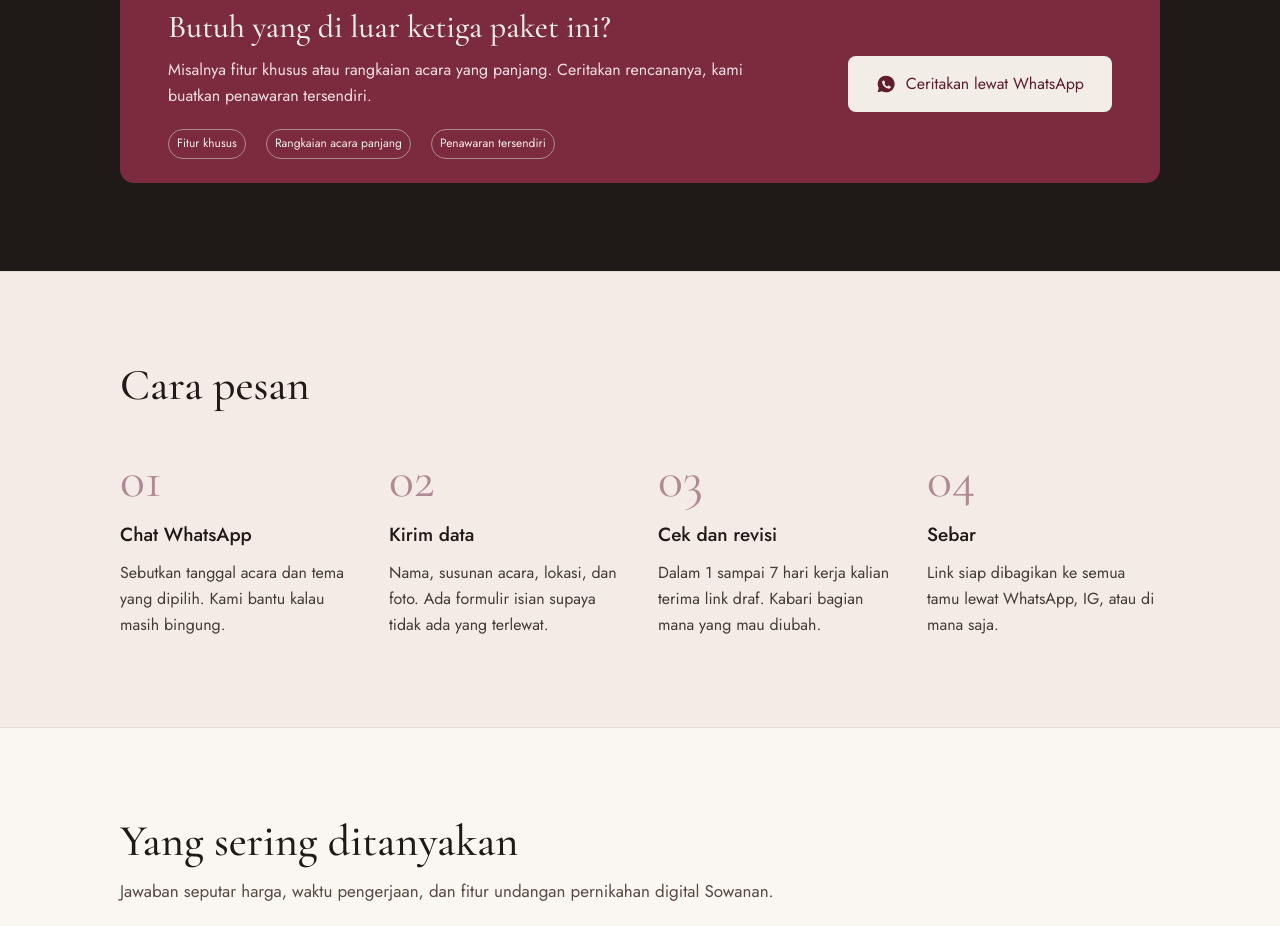
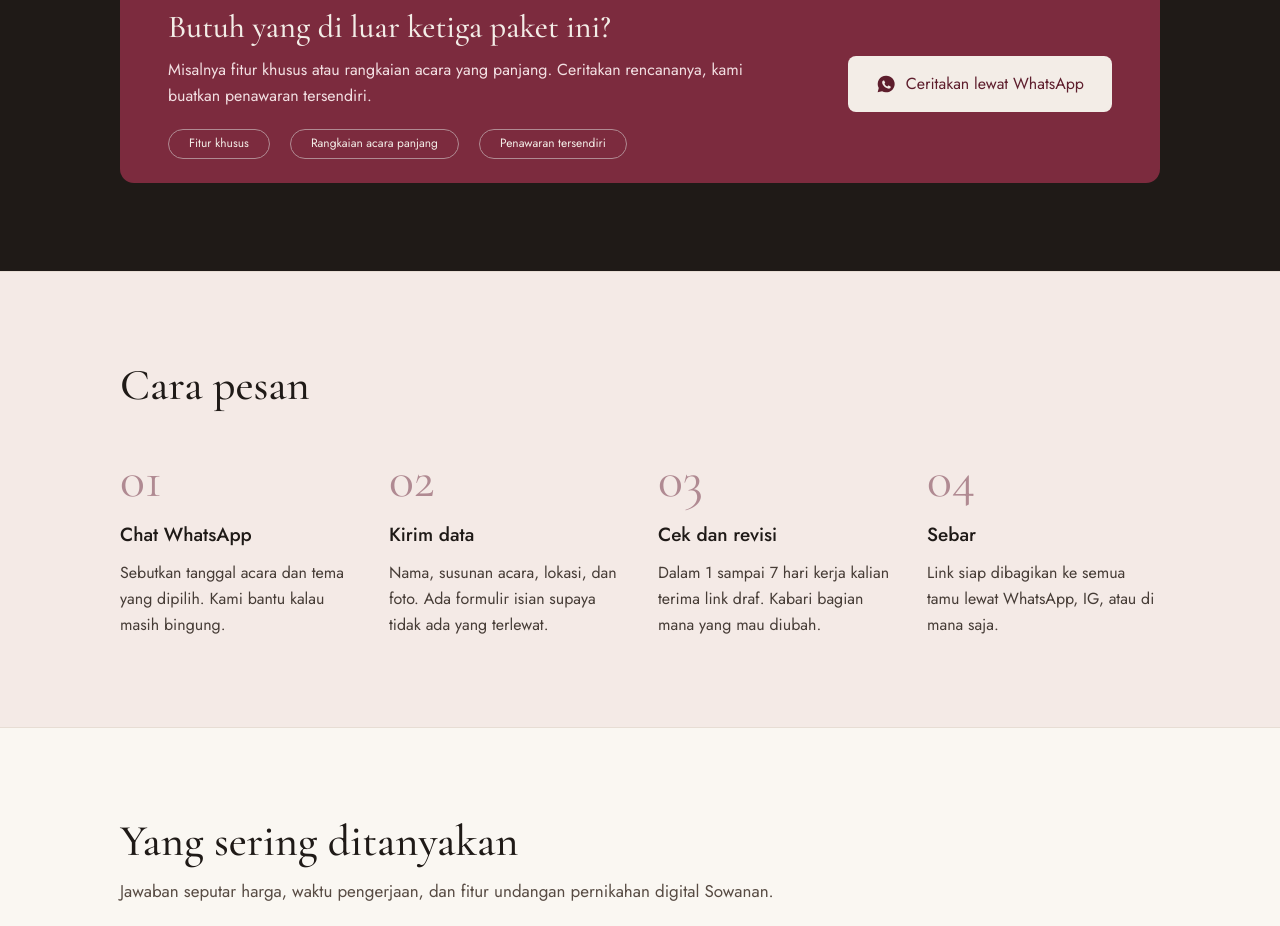
Before and after one commit to ridzwan-gigih-herdyantha/sowanan, a Next.js app: page / in a window 1280 px wide. Shown: the part 4381-5307 px from the top of the page. Built offline with nearby package versions, Linux system fonts and the light colour scheme; no server answers.

Commit message:
style: adjust padding in points list items for improved spacing

```diff
--- a/src/components/home/pricing.tsx
+++ b/src/components/home/pricing.tsx
@@ -15,7 +15,7 @@ function CustomCard({ card, vars }: { card: Settings["sections"]["harga"]["custo
         {points.length > 0 && (
           <ul className="mt-5 flex flex-col gap-1 text-[12px] text-paper sm:flex-row sm:flex-wrap sm:gap-x-5">
             {points.map((p) => (
-              <li className="border-[1.5px] rounded-full border-wine-soft px-2 py-1" key={p}>{p}</li>
+              <li className="border-[1.5px] rounded-full border-wine-soft px-5 py-1" key={p}>{p}</li>
             ))}
           </ul>
         )}
```
